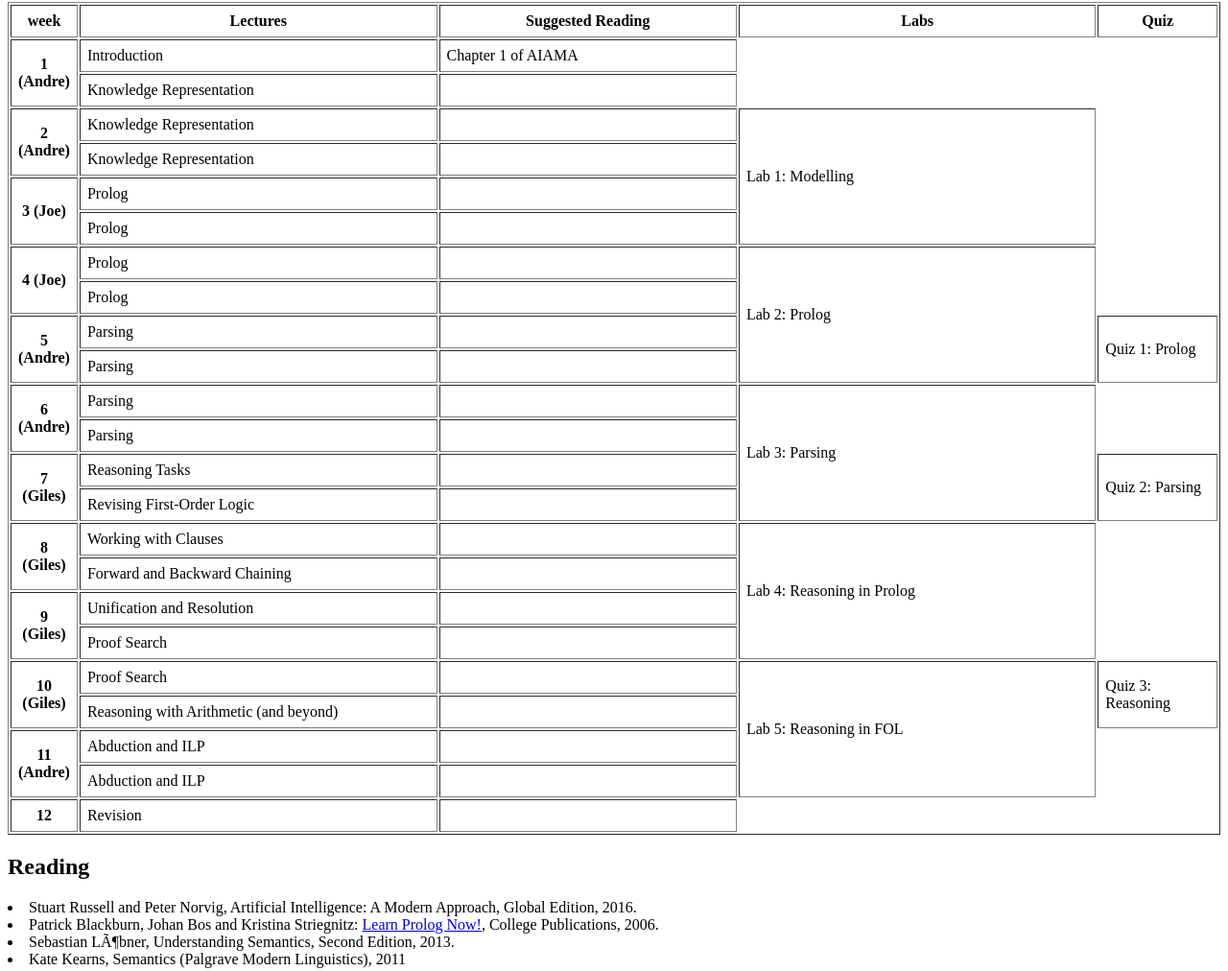
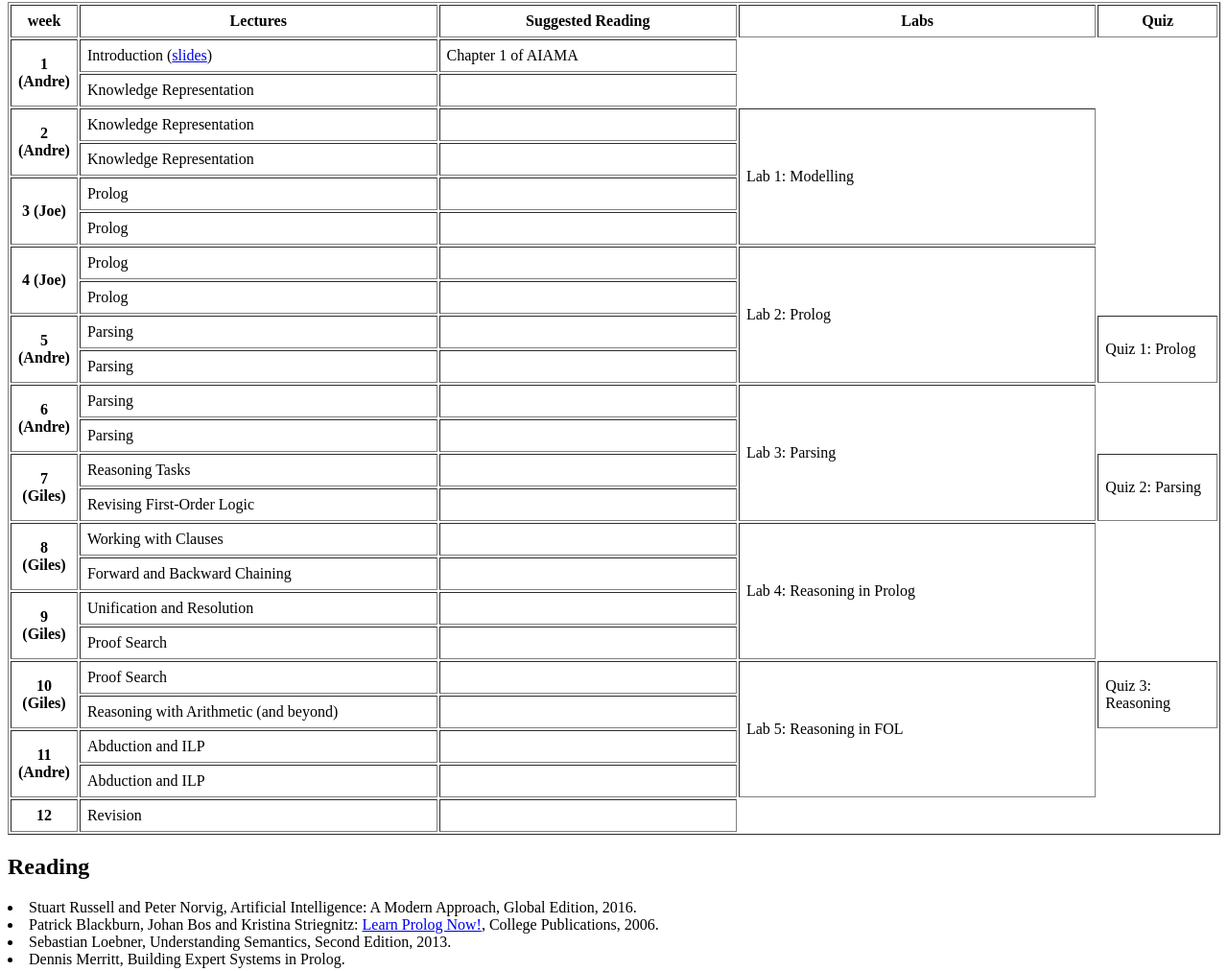
Before and after one commit to selig/comp24412_website, a plain HTML site: page index.html in a window 1280 px wide. Shown: the part 548-1560 px from the top of the page at 96% size. Drawn offline with Linux system fonts and the light colour scheme.

Commit message:
intro slides added.

```diff
--- a/index.html
+++ b/index.html
@@ -1,27 +1,48 @@
 <!DOCTYPE html PUBLIC "-//W3C//DTD HTML 4.01 Transitional//EN">
-<html><head>
-  <meta http-equiv="content-type" content="text/html; charset=windows-1252">
+<html>
+  <head>
+    <meta http-equiv="content-type" content="text/html;
+      charset=windows-1252">
     <title>COMP24412: Symbolic Artificial Intelligence</title>
   </head>
   <body>
-
     <h1> COMP24412: Symbolic Artificial Intelligence </h1>
-
-This course is being delived by <a href="http://www.cs.man.ac.uk/~regerg/">Giles Reger</a>, <a href="http://andrefreitas.org/">Andre Freitas</a>, and Joe Razavi.
-Please see <a href="http://studentnet.cs.manchester.ac.uk/syllabus/index.php?code=COMP24412&year=2019">the School syllabus page</a> for other information.
-
+    This course is being delived by <a
+      href="http://www.cs.man.ac.uk/%7Eregerg/">Giles Reger</a>, <a
+      href="http://andrefreitas.org/">Andre Freitas</a>, and Joe Razavi.
+    Please see <a
+href="http://studentnet.cs.manchester.ac.uk/syllabus/index.php?code=COMP24412&amp;year=2019">the
+      School syllabus page</a> for other information.
     <h2> Aims and objectives </h2>
-The aim of this course is to provide the conceptual and practical (systems building) foundations for knowledge representation and reasoning in Artificial Intelligence.
-
-<p>A student completing this course unit should be able to:</p><ul>
-<li>Describe, differentiate and apply different knowledge representation formalisms for modelling knowledge bases.
+    The aim of this course is to provide the conceptual and practical
+    (systems building) foundations for knowledge representation and
+    reasoning in Artificial Intelligence.
+    <p>A student completing this course unit should be able to:</p>
+    <ul>
+      <li>Describe, differentiate and apply different knowledge
+        representation formalisms for modelling knowledge bases.
+      </li>
       <li>Explain how these formalisms affect the reasoning process.
-<li>Write Prolog programs to solve automated reasoning tasks and explain how they will execute
-<li>Apply, demonstrate and program knowledge-based learning methods.
-<li>Apply, demonstrate and program formal models for natural language processing in the context of semantic parsing and natural logic inference.</li>
-<li>Describe the syntax and semantics of first-order logic and use it to model problems
-<li>Apply reasoning techniques (transformation to clausal form, resolution, saturation) to establish properties of first-order problems
-<li>Explain the theoretical limitations of automated theorem provers
+      </li>
+      <li>Write Prolog programs to solve automated reasoning tasks and
+        explain how they will execute
+      </li>
+      <li>Apply, demonstrate and program knowledge-based learning
+        methods.
+      </li>
+      <li>Apply, demonstrate and program formal models for natural
+        language processing in the context of semantic parsing and
+        natural logic inference.</li>
+      <li>Describe the syntax and semantics of first-order logic and use
+        it to model problems
+      </li>
+      <li>Apply reasoning techniques (transformation to clausal form,
+        resolution, saturation) to establish properties of first-order
+        problems
+      </li>
+      <li>Explain the theoretical limitations of automated theorem
+        provers
+      </li>
     </ul>
     <h2> Structure</h2>
     <!--
@@ -37,82 +58,205 @@ The aim of this course is to provide the conceptual and practical (systems build
   <h3>Natural Language: 1 week</h3>
 </blockquote>
 -->
-
-<p>Lecture and Lab notes and materials will be available from here. As per School policy, we will not be providing hard copies of notes.</p>
-
-<p>The following table is the main reference for what is going on in the course and will be updated frequently throughout the course as further details are given.</p>
-
-<p>The suggested reading will be mainly taken from Artificial Intelligence: A Modern Approach (Third Edition) referenced as AIAMA. It should be noted that this is suggested only and not examinable (only lectured material is examinable).</p>
-
-
-<TABLE BORDER=1 cellpadding="7" style="width: 100%">
-  <colgroup>
-       <col span="1" style="width: 5%;">
-       <col span="1" style="width: 30%;">
-       <col span="1" style="width: 25%;">
-       <col span="1" style="width: 30%;">
-       <col span="1" style="width: 10%;">
-    </colgroup>
-
-<TH>week<TH>Lectures<TH>Suggested Reading<TH>Labs<TH>Quiz</TH>
-<TR> <TH ROWSPAN=2>1 (Andre) 	<TD> Introduction <TD> Chapter 1 of AIAMA
-<TR> 				<TD> Knowledge Representation <TD>
-<TR> <TH ROWSPAN=2>2 (Andre)	<TD> Knowledge Representation<TD><TD ROWSPAN=4>Lab 1: Modelling
-<TR> 				<TD> Knowledge Representation<TD>
-<TR> <TH ROWSPAN=2>3 (Joe)	<TD> Prolog<TD>
-<TR> 				<TD> Prolog<TD>
-<TR> <TH ROWSPAN=2>4 (Joe)	<TD> Prolog<TD><TD ROWSPAN=4>Lab 2: Prolog
-<TR> 				<TD> Prolog<TD>
-<TR> <TH ROWSPAN=2>5 (Andre)	<TD> Parsing<TD><TD ROWSPAN=2>Quiz 1: Prolog
-<TR> 				<TD> Parsing<TD>
-<TR> <TH ROWSPAN=2>6 (Andre)	<TD> Parsing<TD><TD ROWSPAN=4>Lab 3: Parsing
-<TR> 				<TD> Parsing<TD>
-<TR> <TH ROWSPAN=2>7 (Giles) 	<TD> Reasoning Tasks<TD><TD ROWSPAN=2>Quiz 2: Parsing
-<TR> 				<TD> Revising First-Order Logic<TD>
-<TR> <TH ROWSPAN=2>8 (Giles)	<TD> Working with Clauses<TD><TD ROWSPAN=4>Lab 4: Reasoning in Prolog
-<TR> 				<TD> Forward and Backward Chaining<TD>
-<TR> <TH ROWSPAN=2>9 (Giles)	<TD> Unification and Resolution<TD>
-<TR> 				<TD> Proof Search<TD>
-<TR> <TH ROWSPAN=2>10 (Giles)	<TD> Proof Search<TD><TD ROWSPAN=4>Lab 5: Reasoning in FOL<TD ROWSPAN=2>Quiz 3: Reasoning
-<TR> 				<TD> Reasoning with Arithmetic (and beyond)<TD>
-<TR> <TH ROWSPAN=2>11 (Andre)	<TD> Abduction and ILP<TD>
-<TR> 				<TD> Abduction and ILP<TD>
-<TR> <TH ROWSPAN=2>12 		<TD>Revision <TD>
-
-</TABLE>
-
+    <p>Lecture and Lab notes and materials will be available from here.
+      As per School policy, we will not be providing hard copies of
+      notes.</p>
+    <p>The following table is the main reference for what is going on in
+      the course and will be updated frequently throughout the course as
+      further details are given.</p>
+    <p>The suggested reading will be mainly taken from Artificial
+      Intelligence: A Modern Approach (Third Edition) referenced as
+      AIAMA. It should be noted that this is suggested only and not
+      examinable (only lectured material is examinable).</p>
+    <table style="width: 100%" cellpadding="7" border="1">
+      <colgroup> <col style="width: 5%;" span="1"> <col style="width:
+          30%;" span="1"> <col style="width: 25%;" span="1"> <col
+          style="width: 30%;" span="1"> <col style="width: 10%;"
+          span="1"> </colgroup>
+      <tbody>
+        <tr>
+          <th>week</th>
+          <th>Lectures</th>
+          <th>Suggested Reading</th>
+          <th>Labs</th>
+          <th>Quiz</th>
+        </tr>
+        <tr>
+          <th rowspan="2">1 (Andre) </th>
+          <td> Introduction (<a
+href="http://andrefreitas.org/symbolic_ai/2020/slides//Symbolic%20AI%202020%20Lecture%201.pdf">slides</a>)</td>
+          <td> Chapter 1 of AIAMA
+          </td>
+        </tr>
+        <tr>
+          <td> Knowledge Representation </td>
+          <td>
+            <br>
+          </td>
+        </tr>
+        <tr>
+          <th rowspan="2">2 (Andre) </th>
+          <td> Knowledge Representation</td>
+          <td><br>
+          </td>
+          <td rowspan="4">Lab 1: Modelling
+          </td>
+        </tr>
+        <tr>
+          <td> Knowledge Representation</td>
+          <td> <br>
+          </td>
+        </tr>
+        <tr>
+          <th rowspan="2">3 (Joe) </th>
+          <td> Prolog</td>
+          <td> <br>
+          </td>
+        </tr>
+        <tr>
+          <td> Prolog</td>
+          <td> <br>
+          </td>
+        </tr>
+        <tr>
+          <th rowspan="2">4 (Joe) </th>
+          <td> Prolog</td>
+          <td><br>
+          </td>
+          <td rowspan="4">Lab 2: Prolog </td>
+        </tr>
+        <tr>
+          <td> Prolog</td>
+          <td> <br>
+          </td>
+        </tr>
+        <tr>
+          <th rowspan="2">5 (Andre) </th>
+          <td> Parsing</td>
+          <td><br>
+          </td>
+          <td rowspan="2">Quiz 1: Prolog </td>
+        </tr>
+        <tr>
+          <td> Parsing</td>
+          <td> <br>
+          </td>
+        </tr>
+        <tr>
+          <th rowspan="2">6 (Andre) </th>
+          <td> Parsing</td>
+          <td><br>
+          </td>
+          <td rowspan="4">Lab 3: Parsing </td>
+        </tr>
+        <tr>
+          <td> Parsing</td>
+          <td> <br>
+          </td>
+        </tr>
+        <tr>
+          <th rowspan="2">7 (Giles) </th>
+          <td> Reasoning Tasks</td>
+          <td><br>
+          </td>
+          <td rowspan="2">Quiz 2: Parsing </td>
+        </tr>
+        <tr>
+          <td> Revising First-Order Logic</td>
+          <td> <br>
+          </td>
+        </tr>
+        <tr>
+          <th rowspan="2">8 (Giles) </th>
+          <td> Working with Clauses</td>
+          <td><br>
+          </td>
+          <td rowspan="4">Lab 4: Reasoning in Prolog </td>
+        </tr>
+        <tr>
+          <td> Forward and Backward Chaining</td>
+          <td> <br>
+          </td>
+        </tr>
+        <tr>
+          <th rowspan="2">9 (Giles) </th>
+          <td> Unification and Resolution</td>
+          <td> <br>
+          </td>
+        </tr>
+        <tr>
+          <td> Proof Search</td>
+          <td> <br>
+          </td>
+        </tr>
+        <tr>
+          <th rowspan="2">10 (Giles) </th>
+          <td> Proof Search</td>
+          <td><br>
+          </td>
+          <td rowspan="4">Lab 5: Reasoning in FOL</td>
+          <td rowspan="2">Quiz 3: Reasoning </td>
+        </tr>
+        <tr>
+          <td> Reasoning with Arithmetic (and beyond)</td>
+          <td> <br>
+          </td>
+        </tr>
+        <tr>
+          <th rowspan="2">11 (Andre) </th>
+          <td> Abduction and ILP</td>
+          <td> <br>
+          </td>
+        </tr>
+        <tr>
+          <td> Abduction and ILP</td>
+          <td> <br>
+          </td>
+        </tr>
+        <tr>
+          <th rowspan="2">12 </th>
+          <td>Revision </td>
+          <td> <br>
+          </td>
+        </tr>
+      </tbody>
+    </table>
     <h2> Reading </h2>
     <lu>
       <!--<li> Patrick Blackburn &amp; Johan Bos: <a href="http://www.coli.uni-saarland.de/publikationen/softcopies/Blackburn:1997:RIN.pdf">
 Representation and Inference for Natural Language: a first course in
 computational semantics</a>, CSLI, 2005.
 </li>-->
-<li> Stuart Russell and Peter Norvig, Artificial Intelligence: A Modern Approach, Global Edition, 2016.</li>
-<li> Patrick Blackburn, Johan Bos and Kristina Striegnitz: <a href="http://www.learnprolognow.org/">
+      <li> Stuart Russell and Peter Norvig, Artificial Intelligence: A
+        Modern Approach, Global Edition, 2016.</li>
+      <li> Patrick Blackburn, Johan Bos and Kristina Striegnitz: <a
+          href="http://www.learnprolognow.org/">
           Learn Prolog Now!</a>, College Publications, 2006.
       </li>
-<li> Sebastian Löbner, Understanding Semantics, Second Edition, 2013.</li>
-
-<li>Kate Kearns, Semantics (Palgrave Modern Linguistics), 2011</li>
-
+      <li> Sebastian Loebner, Understanding Semantics, Second Edition,
+        2013.</li>
+      <li>Dennis Merritt, Building Expert Systems in Prolog.<br>
+      </li>
     </lu>
-
-
     <h2>Exams </h2>
     <p>
-<b>Please note that the course has changed considerably this in 2018/19 and previous exams should be treated with care - they are not indicative of content or style. </b>
+      <b>Please note that the course has changed considerably this in
+        2018/19 and previous exams should be treated with care - they
+        are not indicative of content or style. </b>
     </p>
     Check out the following sites: <br>
     <ul>
-    <li> <a href="http://intranet.cs.man.ac.uk/Study_subweb/Ugrad/exams/">General
+      <li> <a
+          href="http://intranet.cs.man.ac.uk/Study_subweb/Ugrad/exams/">General
           examinations
-material</a>
-    </li>
-    <li> <a href="http://intranet.cs.man.ac.uk/Study_subweb/Ugrad/exams/studentfaq.php">Exams
+          material</a> </li>
+      <li> <a
+href="http://intranet.cs.man.ac.uk/Study_subweb/Ugrad/exams/studentfaq.php">Exams
 information
-specifically for students</a>
-    </li>
-    <li> <a href="http://intranet.cs.man.ac.uk/Study_subweb/Ugrad/exams/ug-exams/">Exams
+specifically
+          for students</a> </li>
+      <li> <a
+          href="http://intranet.cs.man.ac.uk/Study_subweb/Ugrad/exams/ug-exams/">Exams
           feedback</a></li>
     </ul>
     <!--
@@ -122,7 +266,5 @@ The most relevant exams are from  <a href="http://studentnet.cs.manchester.ac.uk
   alternate years, so you want to look at past exam papers that I set
   and not at ones that he did.
 -->
-
-
-
-</body></html>
+  </body>
+</html>
```
Also changed, not shown: 1 other file. Lines whose indentation alone changed are shown as unchanged.
